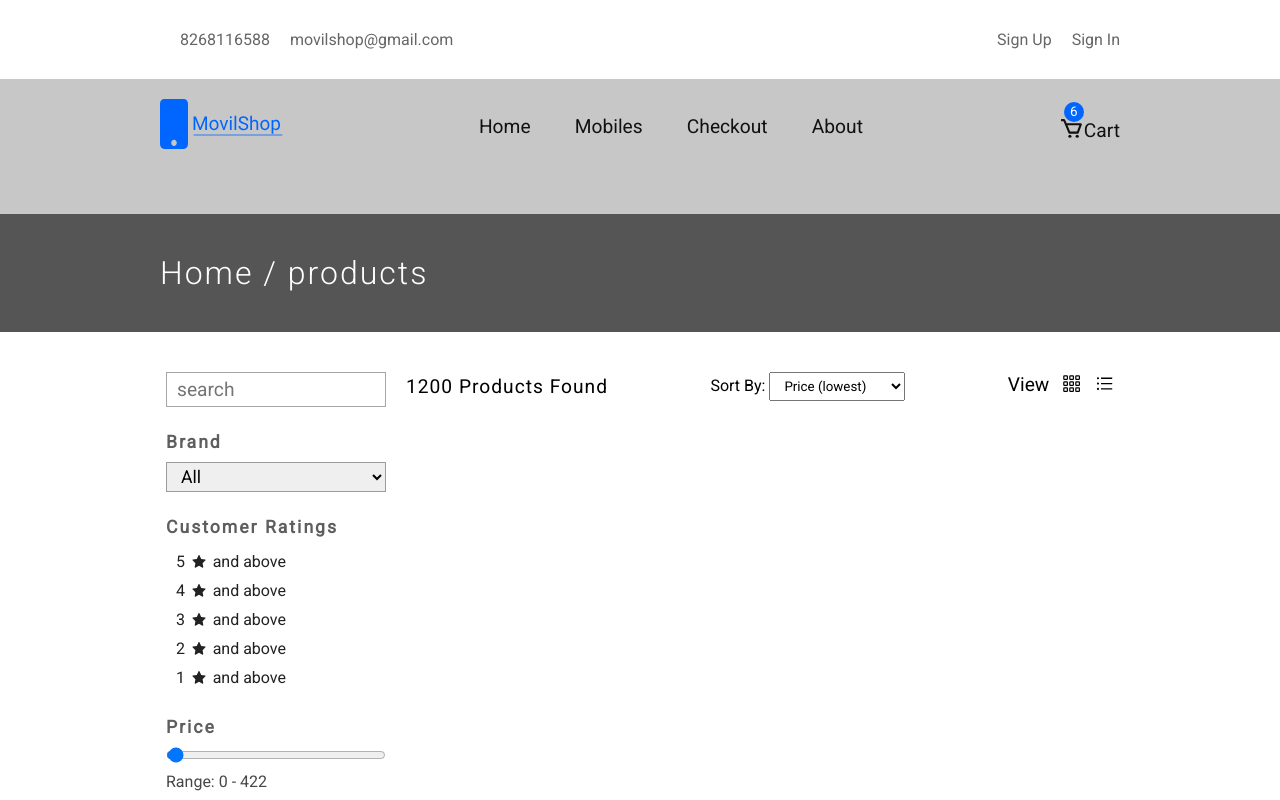
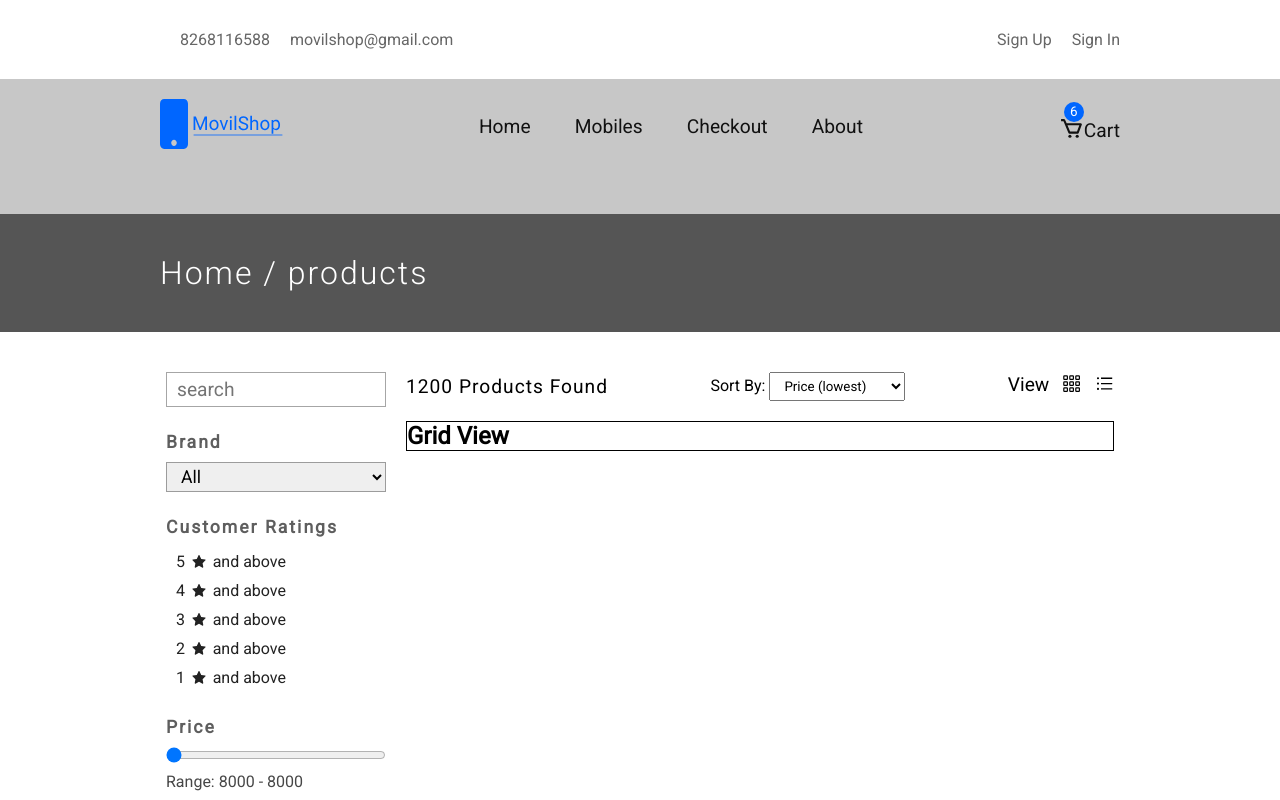
Before and after one commit to ddepu11/movil_shop_cient_side_react, a React (Create React App) app: page /mobiles in a window 1280 px wide. Shown: the top 800 px of the page. Built offline with nearby package versions, Linux system fonts and the light colour scheme; no server answers.

Commit message:
feat: handle all filters

```diff
--- a/src/App.jsx
+++ b/src/App.jsx
@@ -12,7 +12,7 @@ import SignUpScreen from './screens/signup/SignUpScreen';
 import SignInScreen from './screens/signin/SignInScreen';
 import Footer from './components/Footer';
 import AccountScreen from './screens/account/AccountScreen';
-import MobilesScreen from './screens/products/MobilesScreen';
+import MobilesScreen from './screens/mobile/MobilesScreen';
 import DashboardScreen from './screens/dashboard/DashboardScreen';
 import { authenticateUser } from './actions/userActions';
 
--- a/src/screens/products/FiltersScreen.jsx
+++ b/src/screens/mobile/FiltersScreen.jsx
@@ -1,29 +1,38 @@
 import React from 'react';
 import styled from 'styled-components';
 import { AiFillStar } from 'react-icons/ai';
+import PropTypes from 'prop-types';
 import Button from '../../components/Button';
 
-const FiltersScreen = () => (
+const FiltersScreen = ({ handleInput, handleButtons, filters }) => (
   <Wrapper>
     <div className="filters_div">
       <form>
         <div className="form-control">
-          <input type="text" className="search" placeholder="search" />
+          <input
+            type="text"
+            onChange={handleInput}
+            className="search"
+            placeholder="search"
+            name="search"
+          />
         </div>
 
         <div className="form-control">
           <h5>Brand</h5>
-          <select name="brand" id="brand">
+
+          <select name="brand" id="brand" onChange={handleInput}>
             <option value="all">All</option>
-            <option value="">Nokia</option>
-            <option value="">Redmi</option>
-            <option value="">Oneplus</option>
-            <option value="">Realme</option>
-            <option value="">Motorola</option>
-            <option value="">Oppo</option>
-            <option value="">Lenovo</option>
+            <option value="nokia">Nokia</option>
+            <option value="redmi">Redmi</option>
+            <option value="oneplus">Oneplus</option>
+            <option value="realme">Realme</option>
+            <option value="motorola">Motorola</option>
+            <option value="oppo">Oppo</option>
+            <option value="lenovo">Lenovo</option>
           </select>
         </div>
+
         <div className="form-control">
           <h5>Customer Ratings</h5>
           <div className="custumer_rating_btns">
@@ -36,6 +45,7 @@ const FiltersScreen = () => (
               pt="5px"
               ml="10px"
               width="50%"
+              handleClick={() => handleButtons('star', '5')}
             >
               <div className="flex" style={{ justifyContent: 'space-between' }}>
                 <span>5</span> <AiFillStar />
@@ -51,6 +61,7 @@ const FiltersScreen = () => (
               pt="5px"
               ml="10px"
               width="50%"
+              handleClick={() => handleButtons('star', '4')}
             >
               <div className="flex" style={{ justifyContent: 'space-between' }}>
                 <span>4</span> <AiFillStar />
@@ -66,6 +77,7 @@ const FiltersScreen = () => (
               pt="5px"
               ml="10px"
               width="50%"
+              handleClick={() => handleButtons('star', '3')}
             >
               <div className="flex" style={{ justifyContent: 'space-between' }}>
                 <span>3</span> <AiFillStar />
@@ -81,6 +93,7 @@ const FiltersScreen = () => (
               pt="5px"
               ml="10px"
               width="50%"
+              handleClick={() => handleButtons('star', '2')}
             >
               <div className="flex" style={{ justifyContent: 'space-between' }}>
                 <span>2</span> <AiFillStar />
@@ -96,6 +109,7 @@ const FiltersScreen = () => (
               pt="5px"
               ml="10px"
               width="50%"
+              handleClick={() => handleButtons('star', '1')}
             >
               <div className="flex" style={{ justifyContent: 'space-between' }}>
                 <span>1</span> <AiFillStar />
@@ -107,25 +121,54 @@ const FiltersScreen = () => (
 
         <div className="form-control">
           <h5>Price</h5>
-          <input className="price_input" type="range" min="0" max="4222" />
-          <p>Range: 0 - 422</p>
+          <input
+            onChange={handleInput}
+            className="price_input"
+            type="range"
+            min="8000"
+            max="150000"
+            name="price"
+          />
+          <p>Range: 8000 - {filters.price}</p>
         </div>
 
         <div className="form-control">
           <h5>Internal Memory</h5>
+
           <div className="internal_storage">
-            <input type="radio" id="16gb" name="internal_memory" />
+            <input
+              onChange={handleInput}
+              type="radio"
+              id="16gb"
+              name="internalMemory"
+              value="16"
+            />
             <label htmlFor="16gb">16gb</label>
           </div>
+
           <div className="internal_storage">
-            <input type="radio" id="8gb" name="internal_memory" />
+            <input
+              onChange={handleInput}
+              type="radio"
+              id="8gb"
+              name="internalMemory"
+              value="8"
+            />
             <label htmlFor="8gb">8gb</label>
           </div>
+
           <div className="internal_storage">
-            <input type="radio" id="4gb" name="internal_memory" />
+            <input
+              onChange={handleInput}
+              type="radio"
+              id="4gb"
+              name="internalMemory"
+              value="4"
+            />
             <label htmlFor="4gb">4gb</label>
           </div>
         </div>
+
         <div className="form-control">
           <h5>Color</h5>
 
@@ -139,6 +182,7 @@ const FiltersScreen = () => (
               mr="10px"
               bSh=""
               borderRadius="50%"
+              handleClick={() => handleButtons('color', 'all')}
             >
               All
             </Button>
@@ -151,6 +195,7 @@ const FiltersScreen = () => (
               height="30px"
               bSh="rgba(136, 165, 191, 0.48) 6px 2px 16px 0px, rgba(255, 255, 255, 0.8) -6px -2px 16px 0px"
               borderRadius="50%"
+              handleClick={() => handleButtons('color', '#f8f6f6')}
             >
               {' '}
             </Button>
@@ -158,8 +203,15 @@ const FiltersScreen = () => (
         </div>
 
         <div className="form-control">
-          <h5 className="assured">MovilShop Assured</h5>
-          <input type="checkbox" />
+          <label htmlFor="assured" className="assured">
+            MovilShop Assured
+          </label>
+          <input
+            type="checkbox"
+            name="movilShopAssured"
+            onChange={handleInput}
+            id="assured"
+          />
         </div>
 
         <Button
@@ -189,12 +241,14 @@ const Wrapper = styled.aside`
       .price_input {
         width: 100%;
       }
+
       h5 {
         font-size: 1.1em;
         margin-bottom: 10px;
         color: rgb(94, 94, 94);
         letter-spacing: 2px;
       }
+
       .search {
         font-size: 1.2em;
         padding: 5px 10px;
@@ -243,6 +297,7 @@ const Wrapper = styled.aside`
           margin-right: 5px;
         }
       }
+
       .assured {
         display: inline;
         margin-right: 10px;
@@ -260,5 +315,10 @@ const Wrapper = styled.aside`
     }
   }
 `;
+FiltersScreen.propTypes = {
+  handleInput: PropTypes.func.isRequired,
+  handleButtons: PropTypes.func.isRequired,
+  filters: PropTypes.object.isRequired,
+};
 
 export default FiltersScreen;
--- /dev/null
+++ b/src/screens/mobile/GridViewScreen.jsx
@@ -0,0 +1,18 @@
+import React from 'react';
+import styled from 'styled-components';
+
+const GridViewScreen = () => {
+  console.log('Grid View');
+
+  return (
+    <Wrapper>
+      <h1>Grid View</h1>
+    </Wrapper>
+  );
+};
+
+const Wrapper = styled.main`
+  border: 1px solid black;
+`;
+
+export default GridViewScreen;
--- /dev/null
+++ b/src/screens/mobile/ListViewScreen.jsx
@@ -0,0 +1,18 @@
+import React from 'react';
+import styled from 'styled-components';
+
+const ListViewScreen = () => {
+  console.log('List View');
+
+  return (
+    <Wrapper>
+      <h1>List View</h1>
+    </Wrapper>
+  );
+};
+
+const Wrapper = styled.main`
+  border: 1px solid red;
+`;
+
+export default ListViewScreen;
--- /dev/null
+++ b/src/screens/mobile/MobilesScreen.jsx
@@ -0,0 +1,140 @@
+import React, { useState } from 'react';
+import styled from 'styled-components';
+import { BsGrid3X3Gap } from 'react-icons/bs';
+import { AiOutlineUnorderedList } from 'react-icons/ai';
+// import Product from '../../components/Product';
+// import Mobile from '../../components/Mobile';
+import FiltersScreen from './FiltersScreen';
+import Hero from '../../components/Hero';
+import GridViewScreen from './GridViewScreen';
+import ListViewScreen from './ListViewScreen';
+
+const MobilesScreen = () => {
+  const [filters, setFilters] = useState({
+    view: 'grid',
+    sortBy: 'lowest',
+    search: '',
+    brand: 'all',
+    star: 'all',
+    price: '8000',
+    internalMemory: 'all',
+    color: 'all',
+    movilShopAssured: false,
+  });
+
+  const handleButtons = (name, value) => {
+    setFilters({ ...filters, [name]: value });
+  };
+
+  const handleInput = (e) => {
+    const { name, value } = e.target;
+
+    if (name === 'movilShopAssured') {
+      setFilters((prevState) => ({
+        ...prevState,
+        movilShopAssured: !prevState.movilShopAssured,
+      }));
+    } else {
+      setFilters({ ...filters, [name]: value });
+    }
+  };
+
+  return (
+    <>
+      <Hero title="products" />
+
+      <Wrapper className="w-960">
+        <FiltersScreen
+          handleInput={handleInput}
+          handleButtons={handleButtons}
+          filters={filters}
+        />
+
+        <section className="display_products">
+          <header className="header flex">
+            <h2>1200 products found</h2>
+
+            <div className="sort_by">
+              <label htmlFor="sort">Sort By: </label>
+              <select name="sortBy" id="sort" onChange={handleInput}>
+                <option value="lowest">Price (lowest)</option>
+                <option value="highest">Price (heighest)</option>
+                <option value="a-z">Name (A - Z)</option>
+                <option value="z-a">Name (Z - A)</option>
+              </select>
+            </div>
+
+            <div className="view_by flex">
+              <span>View</span>
+
+              <button
+                type="button"
+                onClick={() => handleButtons('view', 'grid')}
+              >
+                <BsGrid3X3Gap />
+              </button>
+
+              <button
+                type="button"
+                onClick={() => handleButtons('view', 'list')}
+              >
+                <AiOutlineUnorderedList />
+              </button>
+            </div>
+          </header>
+
+          {filters.view === 'grid' ? <GridViewScreen /> : <ListViewScreen />}
+
+          {/* <Mobile /> */}
+        </section>
+      </Wrapper>
+    </>
+  );
+};
+
+const Wrapper = styled.main`
+  padding: 40px 6px;
+  display: grid;
+  grid-template-columns: 220px 1fr;
+  gap: 20px;
+
+  .display_products {
+    position: sticky;
+    top: 5rem;
+    .header {
+      justify-content: space-between;
+      margin-bottom: 20px;
+      h2 {
+        font-size: 1.2em;
+        letter-spacing: 1px;
+        text-transform: capitalize;
+        font-weight: 500;
+      }
+      .sort_by {
+        h2 {
+          font-size: 1.1em;
+        }
+        select {
+          padding: 5px 10px;
+        }
+      }
+
+      .view_by {
+        width: 15%;
+        justify-content: space-between;
+
+        span {
+          font-size: 1.2em;
+          padding: 0 0 5px;
+        }
+
+        button {
+          background: transparent;
+          font-size: 1.2em;
+        }
+      }
+    }
+  }
+`;
+
+export default MobilesScreen;
--- a/src/screens/products/MobilesScreen.jsx
+++ /dev/null
@@ -1,92 +0,0 @@
-import React from 'react';
-import styled from 'styled-components';
-import { BsGrid3X3Gap } from 'react-icons/bs';
-import { AiOutlineUnorderedList } from 'react-icons/ai';
-// import Product from '../../components/Product';
-// import Mobile from '../../components/Mobile';
-
-import FiltersScreen from './FiltersScreen';
-import Hero from '../../components/Hero';
-
-const MobilesScreen = () => (
-  <>
-    <Hero title="products" />
-    <Wrapper className="w-960">
-      <FiltersScreen />
-
-      <section className="display_products">
-        <header className="header flex">
-          <h2>1200 products found</h2>
-
-          <div className="sort_by">
-            <label htmlFor="sort">Sort By: </label>
-            <select name="sort_by" id="sort">
-              <option value="">Price (lowest)</option>
-              <option value="">Price (heighest)</option>
-              <option value="">Name (A - Z)</option>
-              <option value="">Name (Z - A)</option>
-            </select>
-          </div>
-
-          <div className="view_by flex">
-            <span>View</span>
-            <button type="button">
-              <BsGrid3X3Gap />
-            </button>
-            <button type="button">
-              <AiOutlineUnorderedList />
-            </button>
-          </div>
-        </header>
-        {/* <Mobile /> */}
-      </section>
-    </Wrapper>
-  </>
-);
-
-const Wrapper = styled.main`
-  padding: 40px 6px;
-  display: grid;
-  grid-template-columns: 220px 1fr;
-  gap: 20px;
-
-  .display_products {
-    position: sticky;
-    top: 5rem;
-    .header {
-      justify-content: space-between;
-      margin-bottom: 20px;
-      h2 {
-        font-size: 1.2em;
-        letter-spacing: 1px;
-        text-transform: capitalize;
-        font-weight: 500;
-      }
-      .sort_by {
-        h2 {
-          font-size: 1.1em;
-        }
-        select {
-          padding: 5px 10px;
-        }
-      }
-
-      .view_by {
-        width: 15%;
-        justify-content: space-between;
-
-        span {
-          font-size: 1.2em;
-          padding: 0 0 5px;
-        }
-
-        button {
-          background: transparent;
-          font-size: 1.2em;
-        }
-      }
-    }
-  }
-`;
-
-export default MobilesScreen;
```
